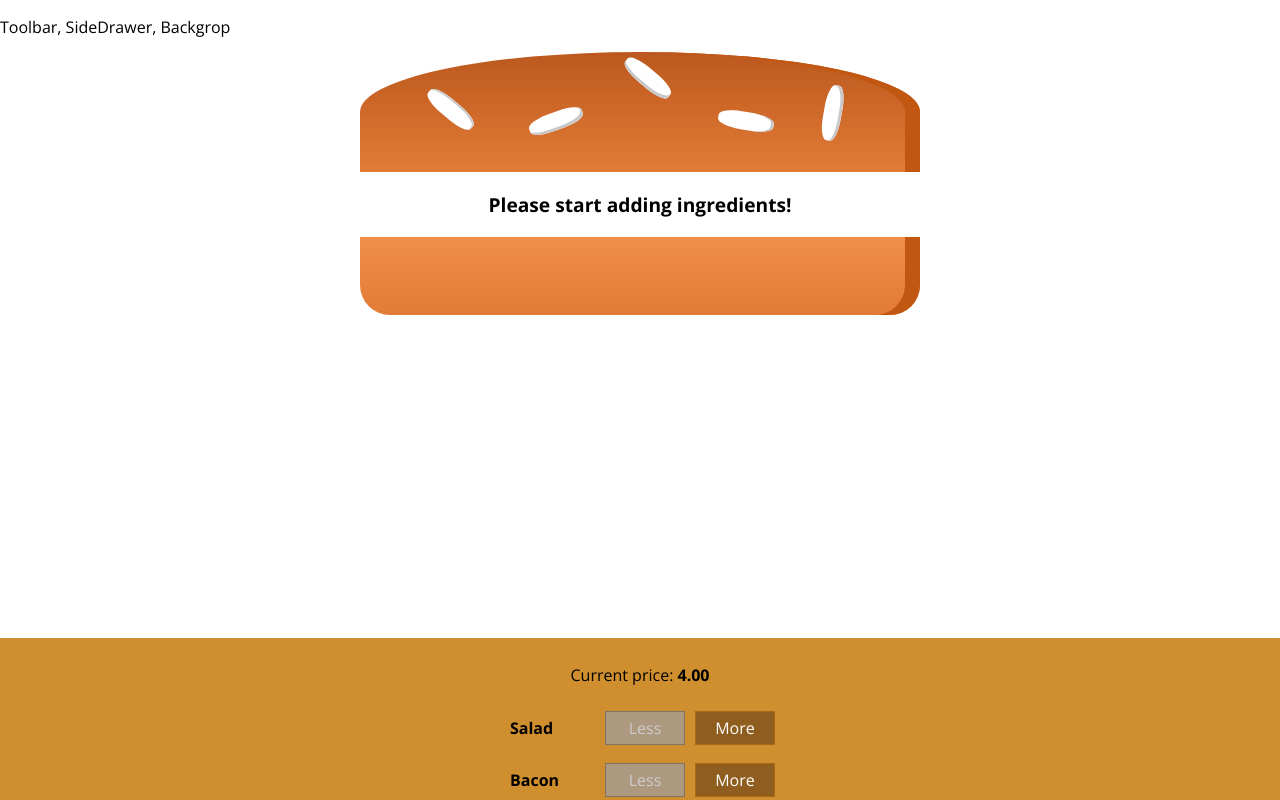
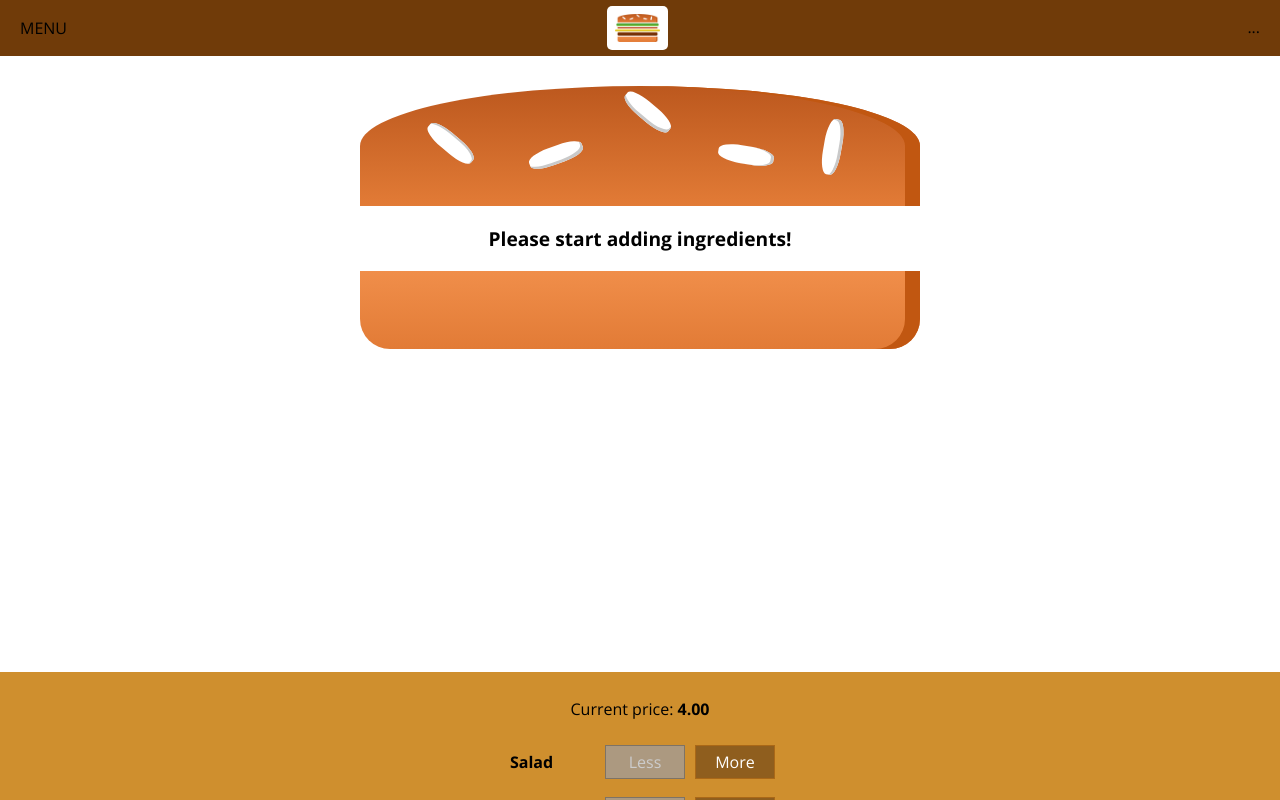
Before and after one commit to marcusholmgren/burger-builder, a React (Create React App) app: page / in a window 1280 px wide. Shown: the top 800 px of the page. Built offline with nearby package versions, Linux system fonts and the light colour scheme.

Commit message:
Add logo
Start using CSS Modules for component styles.

```diff
--- a/src/compontents/Layout/Layout.css
+++ b/src/compontents/Layout/Layout.css
@@ -1,3 +1,3 @@
 .content {
-    margin-top: 16px;
+    margin-top: 72px;
 }
--- a/src/compontents/Layout/Layout.js
+++ b/src/compontents/Layout/Layout.js
@@ -1,10 +1,11 @@
 import React from "react";
 import './Layout.css'
+import Toolbar from '../Navigation/Toolbar/Toolbar';
 
 const layout = (props) => (
     <>
-        <div className="content">Toolbar, SideDrawer, Backgrop</div>
-        <main>
+        <Toolbar/>
+        <main className="content">
             {props.children}
         </main>
     </>
--- /dev/null
+++ b/src/compontents/Logo/Logo.js
@@ -0,0 +1,11 @@
+import React from 'react';
+import styles from './Logo.module.css';
+import burgerLogo from '../../assets/images/burger-logo.png';
+
+const logo = (props) => (
+    <div className={styles.Logo}>
+        <img src={burgerLogo} alt="Hamburger"/>
+    </div>
+);
+
+export default logo;
--- /dev/null
+++ b/src/compontents/Logo/Logo.module.css
@@ -0,0 +1,11 @@
+.Logo {
+    background-color: white;
+    padding: 8px;
+    height: 80%;
+    box-sizing: border-box;
+    border-radius: 5px;
+}
+
+.Logo img {
+    height: 100%;
+}
--- /dev/null
+++ b/src/compontents/Navigation/Toolbar/Toolbar.js
@@ -0,0 +1,15 @@
+import React from 'react';
+import styles from './Toolbar.module.css';
+import Logo from '../../Logo/Logo';
+
+const toolbar = (props) => (
+    <header className={styles.Toolbar}>
+        <div>MENU</div>
+        <Logo />
+        <nav>
+            <ul>...</ul>
+        </nav>
+    </header>
+);
+
+export default toolbar;
--- /dev/null
+++ b/src/compontents/Navigation/Toolbar/Toolbar.module.css
@@ -0,0 +1,19 @@
+.Toolbar {
+    height: 56px;
+    width: 100%;
+    position: fixed;
+    top: 0;
+    left: 0;
+    background-color: #703B09;
+    display: flex;
+    justify-content: space-between;
+    align-items: center;
+    padding: 0 20px;
+    box-sizing: border-box;
+    z-index: 90;
+}
+
+.Toolbar nav {
+    height: 100%;
+
+}
```
Also changed, not shown: src/assets/images/burger-logo.png (added).
